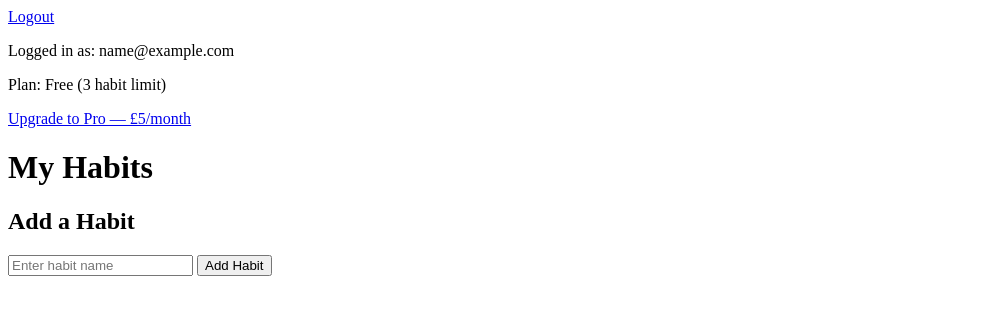
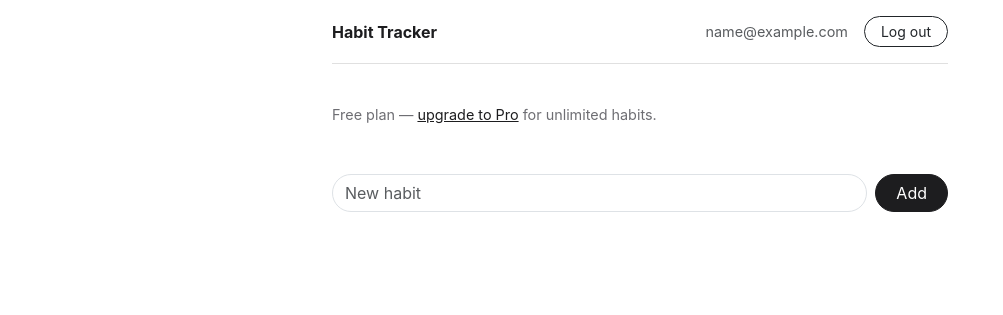
Before and after one commit to lolusoleye/habit-tracker, a Flask app: page / in a window 1280 px wide. Shown: the top 315 px of the page, without its empty margins (0-1003 px from the left). Run offline with Flask 3, Linux system fonts and the light colour scheme; the visitor is signed in with stand-in values (Sample User, id 1); data comes from the database, SQL or seed files in the repository; data that the repository does not hold is empty.

Commit message:
imporoved ui

```diff
--- a/app.py
+++ b/app.py
@@ -24,11 +24,12 @@ with app.app_context():
 def home():
     if "user_id" not in session:
         return redirect(url_for("login"))
+    error = request.args.get("error")
     conn = get_db()
     habits = conn.execute("SELECT * FROM habits WHERE user_id = ?", (session["user_id"],)).fetchall()
     user = conn.execute("SELECT * FROM users WHERE id = ?", (session["user_id"],)).fetchone()
     conn.close()
-    return render_template("index.html", habits=habits, user=user)
+    return render_template("index.html", habits=habits, user=user, error=error)
 
 @app.route("/signup", methods=["GET", "POST"])
 def signup():
@@ -126,7 +127,7 @@ def create():
     habits = conn.execute("SELECT * FROM habits WHERE user_id = ?", (session["user_id"],)).fetchall()
     if not user["is_pro"] and len(habits) >= 3:
         conn.close()
-        return "Upgrade to Pro to add more habits"
+        return redirect(url_for("home", error="You've reached the 3 habit limit. Upgrade to Pro for unlimited habits."))
     habit_name = request.form["habit_name"]
     conn.execute("INSERT INTO habits (name, user_id) VALUES (?, ?)", (habit_name, session["user_id"]))
     conn.commit()
--- a/templates/index.html
+++ b/templates/index.html
@@ -2,37 +2,88 @@
 <html>
 <head>
     <title>Habit Tracker</title>
+    <link href="https://cdn.jsdelivr.net/npm/bootstrap@5.3.0/dist/css/bootstrap.min.css" rel="stylesheet">
+    <style>
+        body {
+            background-color: #ffffff;
+            color: #1d1d1f;
+            font-family: -apple-system, BlinkMacSystemFont, "Segoe UI", sans-serif;
+        }
+        .btn-primary {
+            background-color: #1d1d1f;
+            border-color: #1d1d1f;
+            border-radius: 20px;
+            padding: 6px 20px;
+        }
+        .btn-primary:hover {
+            background-color: #3d3d3f;
+            border-color: #3d3d3f;
+        }
+        .btn-outline-dark {
+            border-radius: 20px;
+            padding: 4px 16px;
+        }
+        .habit-card {
+            border: 1px solid #e0e0e0;
+            border-radius: 12px;
+            padding: 16px 20px;
+            margin-bottom: 12px;
+            background: #fff;
+        }
+        .streak {
+            font-size: 0.85rem;
+            color: #6e6e73;
+        }
+        .top-bar {
+            border-bottom: 1px solid #e0e0e0;
+            padding: 16px 0;
+            margin-bottom: 40px;
+        }
+    </style>
 </head>
 <body>
-    <a href="/logout">Logout</a>
-    <p>Logged in as: {{ user["email"] }}</p>
-    {% if user["is_pro"] %}
-    <p>Plan: Pro ✅</p>
-{% else %}
-    <p>Plan: Free (3 habit limit)</p>
-    <a href="/upgrade">Upgrade to Pro — £5/month</a>
+    <div class="container" style="max-width: 640px;">
+        <div class="top-bar d-flex justify-content-between align-items-center">
+            <strong>Habit Tracker</strong>
+            <div class="d-flex align-items-center gap-3">
+                <span class="text-muted" style="font-size:0.9rem;">{{ user["email"] }}</span>
+                <a href="/logout" class="btn btn-outline-dark btn-sm">Log out</a>
+            </div>
+        </div>
+
+        {% if not user["is_pro"] %}
+            <div class="mb-4" style="font-size:0.9rem; color:#6e6e73;">
+                Free plan — <a href="/upgrade" style="color:#1d1d1f;">upgrade to Pro</a> for unlimited habits.
+            </div>
         {% endif %}
-    <h1>My Habits</h1>
+
+        {% if error %}
+            <div class="mb-4" style="font-size:0.9rem; color:#c00;">{{ error }}</div>
+        {% endif %}
 
         {% for habit in habits %}
-        <p>
-            {{ habit["name"] }} — Streak: {{ habit["streak"] }}
+            <div class="habit-card d-flex justify-content-between align-items-center">
+                <div>
+                    <div style="font-weight:500;">{{ habit["name"] }}</div>
+                    <div class="streak">{{ habit["streak"] }} day streak</div>
+                </div>
+                <div class="d-flex gap-2">
                     <form action="/complete/{{ habit['id'] }}" method="POST">
-                <button type="submit">✅ Done</button>
+                        <button class="btn btn-outline-dark btn-sm">Done</button>
                     </form>
                     <form action="/delete/{{ habit['id'] }}" method="POST">
-                <button type="submit">❌ Delete</button>
+                        <button class="btn btn-outline-dark btn-sm" style="color:#c00; border-color:#c00;">Delete</button>
                     </form>
-        </p>
+                </div>
+            </div>
         {% endfor %}
 
-    <h2>Add a Habit</h2>
-    <form action="/create" method="POST">
-        <input type="text" name="habit_name" placeholder="Enter habit name">
-        <button type="submit">Add Habit</button>
+        <div class="mt-5">
+            <form action="/create" method="POST" class="d-flex gap-2">
+                <input type="text" name="habit_name" placeholder="New habit" class="form-control" style="border-radius:20px;">
+                <button type="submit" class="btn btn-primary">Add</button>
             </form>
-
-
-
+        </div>
+    </div>
 </body>
 </html>
```
Also changed, not shown: templates/login.html (+40 -9 lines), templates/signup.html (+40 -9 lines). Lines whose indentation alone changed are shown as unchanged.
